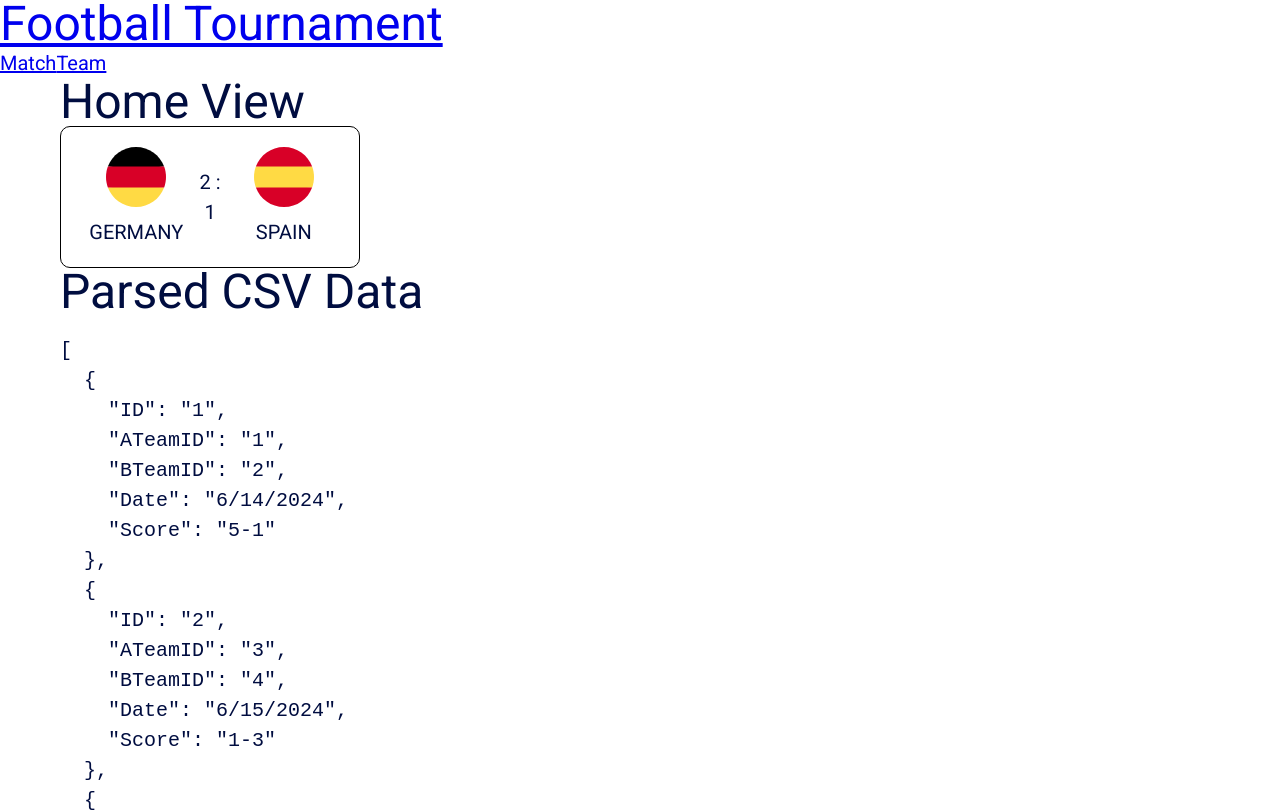
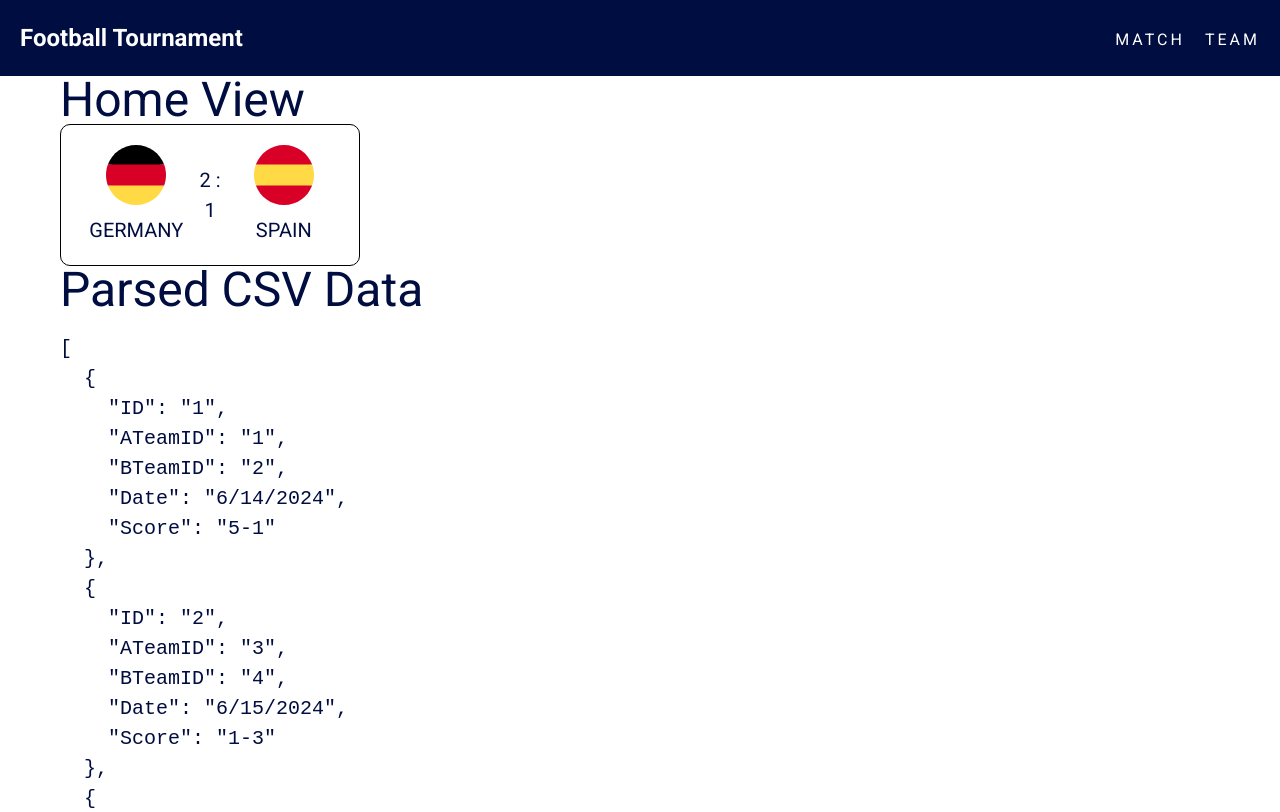
Before and after one commit to vankodev/Sirma-Academy-Final-Exam, a React (Vite) app: page / in a window 1280 px wide. Shown: the top 812 px of the page. Built offline with nearby package versions, Linux system fonts and the light colour scheme.

Commit message:
Style Header Component

```diff
--- a/src/components/Header.jsx
+++ b/src/components/Header.jsx
@@ -1,14 +1,15 @@
 import { Link } from 'react-router-dom';
+import styles from './Header.module.css';
 
 function Header() {
     return (
-        <div className='header'>
-            <h1>
-                <Link className='home' to='/'>
+        <div className={styles.header}>
+            <div className={styles.logo}>
+                <Link className={styles.home} to='/'>
                     Football Tournament
                 </Link>
-            </h1>
-            <nav className='navigation'>
+            </div>
+            <nav className={styles.navigation}>
                 <Link to='/match'>Match</Link>
                 <Link to='/team'>Team</Link>
             </nav>
--- /dev/null
+++ b/src/components/Header.module.css
@@ -0,0 +1,24 @@
+.header {
+    padding: 20px;
+    background-color: var(--clr-800);
+    display: flex;
+    flex-direction: row;
+    justify-content: space-between;
+    align-items: center;
+}
+
+.home {
+    color: var(--clr-100);
+    text-decoration: none;
+    font-size: var(--fs-3);
+    font-weight: var(--fw-bold);
+}
+
+.navigation > * {
+    color: var(--clr-100);
+    text-decoration: none;
+    text-transform: uppercase;
+    margin-left: 20px;
+    font-size: var(--fs-5);
+    letter-spacing: 3px;
+}
```
